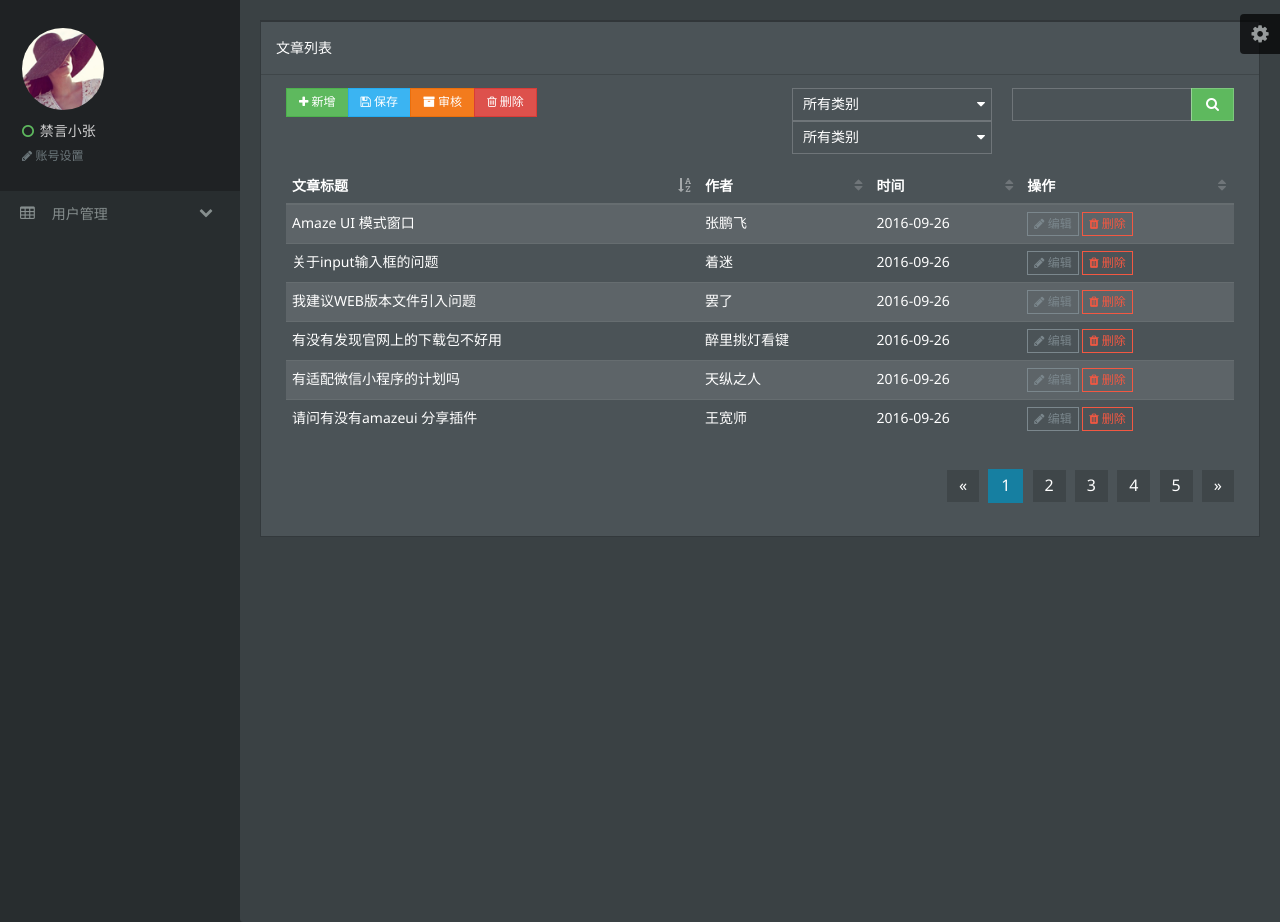
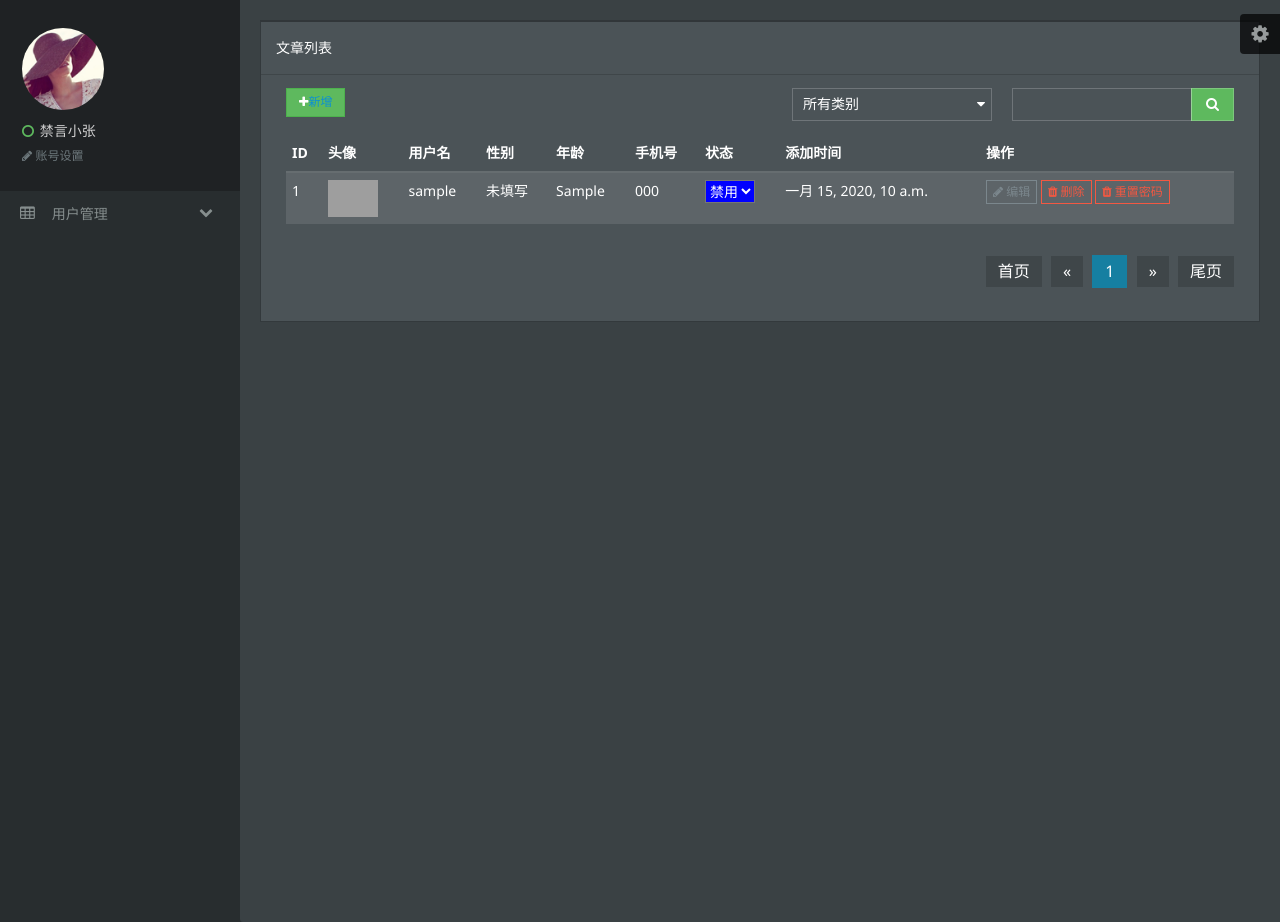
Before and after one commit to sirxyy/djangoproject, a Django app: a page that uses shop/templates/myadmin/table-list.html in a window 1280 px wide. Shown: the part 56-978 px from the top of the page. Run offline with Django 3.2, Linux system fonts and the light colour scheme; tables that the repository leaves empty hold one stand-in row (values such as "Sample post"); grey boxes are pictures that could not be loaded.

Commit message:
用户列表,增删改查用户,分页,搜索

```diff
--- a/shop/myadmin/urls.py
+++ b/shop/myadmin/urls.py
@@ -7,5 +7,11 @@ urlpatterns = [
     url(r'^$', views.index, name="myadmin_index"),
     url(r'^vipuser/$', views.vipuser, name="myadmin_vipuser"),
     url(r'^adduser/$', views.adduser, name="myadmin_adduser"),
+    url(r'^deluser/$', views.deluser, name="myadmin_deluser"),
+    url(r'^edituser/$', views.edituser, name="myadmin_edituser"),
 
+    # 修改状态
+    url(r'^changes/$', views.changes, name="myadmin_changes"),
+    # 重置密码
+    url(r'^respwd/$', views.respwd, name="myadmin_respwd"),
 ]
--- a/shop/myadmin/views.py
+++ b/shop/myadmin/views.py
@@ -1,9 +1,11 @@
 from django.shortcuts import render, redirect
-from django.http import HttpResponse
+from django.http import HttpResponse, JsonResponse
 import time, os
 from django.contrib.auth.hashers import make_password, check_password
 from django.core.urlresolvers import reverse
 from . import models
+from shop.settings import BASE_DIR
+from django.core.paginator import Paginator
 
 # Create your views here.
 def index(request):
@@ -11,8 +13,51 @@ def index(request):
 
 # 用户列表
 def vipuser(request):
+    # 查询库里的所有数据
+    info = models.Users.objects.all().exclude(status=3)
 
-    return render(request, 'myadmin/table-list.html')
+     # 接受类型
+    types = request.GET.get('type')
+    # 接受关键字
+    search = request.GET.get('search')
+    # 判断用是否搜索内容
+    if types:
+        if types=='all':
+            #根据id username phone
+            # select * from myadmin_users where id like %search% or username like %search% or phone like %search%
+            from django.db.models import Q
+
+            info = models.Users.objects.filter(Q(id__contains=search)|Q(username__contains=search)|Q(phone__contains=search))
+        elif types=='uname':
+            info = models.Users.objects.filter(username__contains=search)
+        elif types=='uphone':
+            info = models.Users.objects.filter(phone__contains=search)
+        elif types == 'uid':
+            info = models.Users.objects.filter(id__contains=search)
+
+    # 实例化分页对象
+    p = Paginator(info, 10)
+
+    # 一共可以分几页
+    sumpage = p.num_pages
+
+    # 取第几页的数据
+    # 接收用户的页码
+    page = int(request.GET.get('p', 1))
+    # 第几页的数据
+    page1 = p.page(page)
+
+    if page <= 3:
+        # 页码的迭代序列  [1,2,3,4,5,6,7]
+        prange = p.page_range[:5]
+    elif page + 2 >= sumpage:
+        prange = p.page_range[-5:]
+    else:
+        prange = p.page_range[page - 3: page + 2]
+
+
+    return render(request,'myadmin/table-list.html',{'info':page1,'prange':prange,'page':page,'sumpage':sumpage})
+
 
 def adduser(request):
     if request.method == 'GET':
@@ -23,13 +68,12 @@ def adduser(request):
         userinfo.pop('csrfmiddlewaretoken')
         print(userinfo)
 
-        myfile = request.FILES.get('head_url')
+        myfile = request.FILES.get('head_url') # ###
 
         if not myfile:
             return HttpResponse("<script>alert('请选择头像'); location.href = '';</script>")
 
         userinfo['head_url'] = upload(myfile)
-
         userinfo['password'] = make_password(userinfo['password'], None, 'pbkdf2_sha256')
 
         try:
@@ -38,10 +82,75 @@ def adduser(request):
             return redirect(reverse('myadmin_vipuser'))
         except:
             return HttpResponse("<script>alert('添加失败!!'); location.href = '';</script>")
+
+def deluser(request):
+    uid = request.GET.get('uid')
+    user = models.Users.objects.get(id=uid)
+    user.status = 3
+    user.save()
+    return redirect(reverse('myadmin_vipuser'))
+
+def edituser(request):
+    # 接受用户的id
+    uid = request.GET.get('uid')
+    # 判断是get还是post
+    if request.method == 'GET':
+        user = models.Users.objects.get(id=uid)
+        return render(request, 'myadmin/edit.html', {'userinfo': user})
+    elif request.method == 'POST':
+        # 获取用户的提交信息
+        userinfo = request.POST.dict()
+        # 更新数据
+        uinfo = models.Users.objects.get(id=uid)
+        uinfo.username = userinfo['username']
+        uinfo.phone = userinfo['phone']
+        uinfo.age = userinfo['age']
+        uinfo.sex = userinfo['sex']
+        # 判断头像有没有上传
+        file = request.FILES.get('head_url')
+        if file:
+            # 右头像上传，要吧旧投头像删除
+            # /dajngo07/py17/shop    ./static/pics/1547686265.6370358.png
+            os.remove('.' + uinfo.head_url)
+            headurl = upload(file)
+            uinfo.head_url = headurl
+        uinfo.save()
+        return redirect(reverse('myadmin_vipuser'))
+
+
+# 修改状态
+def changes(request):
+    # 获取uid 获取状态值
+    uid = request.GET.get('uid')
+    status = request.GET.get('status')
+    try:
+        user = models.Users.objects.get(id=uid)
+        user.status = int(status)
+        user.save()
+        msg = {'msg': '修改状态成功'}
+        return JsonResponse(msg)
+    except:
+        msg = {'msg': '修改状态失败'}
+        return JsonResponse(msg)
+
+# 重置密码
+def respwd(request):
+    #
+    uid = request.GET.get('uid')
+    user = models.Users.objects.get(id=uid)
+    user.password = make_password('123456', None, 'pbkdf2_sha256')
+    user.save()
+    # res = check_password('123456', 'pbkdf2_sha256$36000$hZvkItMm9w48$Xoxa4liNA2kigCW9FFquzfh3ppa1VCal50Zfoyu1ii0=')
+    # print(res)
+    data = {'msg': '重置密码成功'}
+    return JsonResponse(data)
+
 # 封装成函数
 def upload(myfile):
     """
-    功能:头像文件上传
+    参数:上传的文件名
+    功能:头像文件上传到后台
+    返回值:头像文件路径在项目的完整路径
     """
     # 新名字
     filename = str(time.time()) + '.' + myfile.name.split('.').pop()
@@ -50,4 +159,4 @@ def upload(myfile):
         destination.write(chunk)
     destination.close()
     # /static/pics/filename
-    return 'static/pics' + filename
+    return '/static/pics/' + filename
--- a/shop/templates/myadmin/table-list.html
+++ b/shop/templates/myadmin/table-list.html
@@ -12,166 +12,122 @@
                         <div class="am-form-group">
                             <div class="am-btn-toolbar">
                                 <div class="am-btn-group am-btn-group-xs">
-                                    <button type="button" class="am-btn am-btn-default am-btn-success"><span class="am-icon-plus"></span> 新增</button>
-                                    <button type="button" class="am-btn am-btn-default am-btn-secondary"><span class="am-icon-save"></span> 保存</button>
-                                    <button type="button" class="am-btn am-btn-default am-btn-warning"><span class="am-icon-archive"></span> 审核</button>
-                                    <button type="button" class="am-btn am-btn-default am-btn-danger"><span class="am-icon-trash-o"></span> 删除</button>
+                                    <button type="button" class="am-btn am-btn-default am-btn-success" ><span class="am-icon-plus"></span><a href="{% url 'myadmin_adduser' %}">新增</a></button>
                                 </div>
                             </div>
                         </div>
                     </div>
+                    <form action="">
                         <div class="am-u-sm-12 am-u-md-6 am-u-lg-3">
                             <div class="am-form-group tpl-table-list-select">
-                            <select data-am-selected="{btnSize: 'sm'}" style="display: none;">
-                                <option value="option1">所有类别</option>
-                                <option value="option2">IT业界</option>
-                                <option value="option3">数码产品</option>
-                                <option value="option3">笔记本电脑</option>
-                                <option value="option3">平板电脑</option>
-                                <option value="option3">只能手机</option>
-                                <option value="option3">超极本</option>
+                                <select name="type" data-am-selected="{btnSize: 'sm'}" style="display: none;">
+                                    <option {% if request.GET.type == 'all' %}selected {% endif %} value="all">所有类别</option>
+                                    <option {% if request.GET.type == 'uid' %}selected {% endif %} value="uid">ID</option>
+                                    <option {% if request.GET.type == 'uname' %}selected {% endif %} value="uname">用户名</option>
+                                    <option {% if request.GET.type == 'uphone' %}selected {% endif %} value="uphone">手机号</option>
                                 </select>
-                            <div class="am-selected am-dropdown " id="am-selected-8onup" data-am-dropdown="">
-                                <button type="button" class="am-selected-btn am-btn am-dropdown-toggle am-btn-sm am-btn-default"> <span class="am-selected-status am-fl">所有类别</span> <i class="am-selected-icon am-icon-caret-down"></i> </button>
-                                <div class="am-selected-content am-dropdown-content">
-                                    <h2 class="am-selected-header"><span class="am-icon-chevron-left">返回</span></h2>
-                                    <ul class="am-selected-list">
-                                        <li class="am-checked" data-index="0" data-group="0" data-value="option1"> <span class="am-selected-text">所有类别</span> <i class="am-icon-check"></i></li>
-                                        <li class="" data-index="1" data-group="0" data-value="option2"> <span class="am-selected-text">IT业界</span> <i class="am-icon-check"></i></li>
-                                        <li class="" data-index="2" data-group="0" data-value="option3"> <span class="am-selected-text">数码产品</span> <i class="am-icon-check"></i></li>
-                                        <li class="" data-index="3" data-group="0" data-value="option3"> <span class="am-selected-text">笔记本电脑</span> <i class="am-icon-check"></i></li>
-                                        <li class="" data-index="4" data-group="0" data-value="option3"> <span class="am-selected-text">平板电脑</span> <i class="am-icon-check"></i></li>
-                                        <li class="" data-index="5" data-group="0" data-value="option3"> <span class="am-selected-text">只能手机</span> <i class="am-icon-check"></i></li>
-                                        <li class="" data-index="6" data-group="0" data-value="option3"> <span class="am-selected-text">超极本</span> <i class="am-icon-check"></i></li>
-                                    </ul>
-                                    <div class="am-selected-hint"></div>
-                                </div>
-                            </div>
                             </div>
                         </div>
                         <div class="am-u-sm-12 am-u-md-12 am-u-lg-3">
                             <div class="am-input-group am-input-group-sm tpl-form-border-form cl-p">
-                            <input type="text" class="am-form-field ">
+                                <input type="text"  value="{{request.GET.search}}" name="search" class="am-form-field ">
                                 <span class="am-input-group-btn">
-            <button class="am-btn  am-btn-default am-btn-success tpl-table-list-field am-icon-search" type="button"></button>
+                                    <button class="am-btn  am-btn-default am-btn-success tpl-table-list-field am-icon-search"></button>
                                   </span>
                             </div>
                         </div>
+                    </form>
                     <div class="am-u-sm-12">
-                        <table width="100%" class="am-table am-table-compact am-table-striped tpl-table-black " id="example-r">
+                        <table width="100%" class="am-table am-table-compact am-table-striped tpl-table-black ">
                             <thead>
                                 <tr>
-                                    <th>文章标题</th>
-                                    <th>作者</th>
-                                    <th>时间</th>
+                                    <th>ID</th>
+                                    <th>头像</th>
+                                    <th>用户名</th>
+                                    <th>性别</th>
+                                    <th>年龄</th>
+                                    <th>手机号</th>
+                                    <th>状态</th>
+                                    <th>添加时间</th>
                                     <th>操作</th>
                                 </tr>
                             </thead>
                             <tbody>
+                                {% for i in info %}
                                 <tr class="gradeX">
-                                    <td>Amaze UI 模式窗口</td>
-                                    <td>张鹏飞</td>
-                                    <td>2016-09-26</td>
+                                    <td>{{ i.id }}</td>
+                                    <td><img src="{{ i.head_url }}" alt="" width="50"></td>
+                                    <td>{{ i.username }}</td>
+                                    {% if i.sex == '1' %}
+                                    <td>男</td>
+                                    {% elif i.sex == '0' %}
+                                    <td>女</td>
+                                    {% else %}
+                                    <td>未填写</td>
+                                    {% endif %}
+                                    <td>{{ i.age }}</td>
+                                    <td>{{ i.phone }}</td>
+                                    <td>
+                                         <select style="background:blue" class="changes" uid="{{i.id}}">
+                                            <option {% if i.status == 0 %}selected {% endif %} value="0">正常</option>
+                                            <option {% if i.status == 1 %}selected {% endif %} value="1">禁用</option>
+                                        </select>
+                                    </td>
+                                    <td>{{ i.addtime }}</td>
                                     <td>
                                         <div class="tpl-table-black-operation">
-                                            <a href="javascript:;">
+                                            <a href="{% url 'myadmin_edituser' %}?uid={{ i.id }}">
                                                 <i class="am-icon-pencil"></i> 编辑
                                             </a>
-                                            <a href="javascript:;" class="tpl-table-black-operation-del">
+                                            <a href="{% url 'myadmin_deluser' %}?uid={{ i.id }}" class="tpl-table-black-operation-del">
                                                 <i class="am-icon-trash"></i> 删除
+                                            </a>
+                                            <a href="javascript:void(0);" uid="{{ i.id }}" class="changepwd tpl-table-black-operation-del">
+                                                <i class="am-icon-trash"></i> 重置密码
                                             </a>
                                         </div>
                                     </td>
                                 </tr>
-                                <tr class="even gradeC">
-                                    <td>有适配微信小程序的计划吗</td>
-                                    <td>天纵之人</td>
-                                    <td>2016-09-26</td>
-                                    <td>
-                                        <div class="tpl-table-black-operation">
-                                            <a href="javascript:;">
-                                                            <i class="am-icon-pencil"></i> 编辑
-                                                        </a>
-                                            <a href="javascript:;" class="tpl-table-black-operation-del">
-                                                            <i class="am-icon-trash"></i> 删除
-                                                        </a>
-                                        </div>
-                                    </td>
-                                </tr>
-                                <tr class="gradeX">
-                                    <td>请问有没有amazeui 分享插件</td>
-                                    <td>王宽师</td>
-                                    <td>2016-09-26</td>
-                                    <td>
-                                        <div class="tpl-table-black-operation">
-                                            <a href="javascript:;">
-                                                            <i class="am-icon-pencil"></i> 编辑
-                                                        </a>
-                                            <a href="javascript:;" class="tpl-table-black-operation-del">
-                                                            <i class="am-icon-trash"></i> 删除
-                                                        </a>
-                                        </div>
-                                    </td>
-                                </tr>
-                                <tr class="even gradeC">
-                                    <td>关于input输入框的问题</td>
-                                    <td>着迷</td>
-                                    <td>2016-09-26</td>
-                                    <td>
-                                        <div class="tpl-table-black-operation">
-                                            <a href="javascript:;">
-                                                            <i class="am-icon-pencil"></i> 编辑
-                                                        </a>
-                                            <a href="javascript:;" class="tpl-table-black-operation-del">
-                                                            <i class="am-icon-trash"></i> 删除
-                                                        </a>
-                                        </div>
-                                    </td>
-                                </tr>
-                                <tr class="even gradeC">
-                                    <td>有没有发现官网上的下载包不好用</td>
-                                    <td>醉里挑灯看键</td>
-                                    <td>2016-09-26</td>
-                                    <td>
-                                        <div class="tpl-table-black-operation">
-                                            <a href="javascript:;">
-                                                            <i class="am-icon-pencil"></i> 编辑
-                                                        </a>
-                                            <a href="javascript:;" class="tpl-table-black-operation-del">
-                                                            <i class="am-icon-trash"></i> 删除
-                                                        </a>
-                                        </div>
-                                    </td>
-                                </tr>
-                                <tr class="even gradeC">
-                                    <td>我建议WEB版本文件引入问题</td>
-                                    <td>罢了</td>
-                                    <td>2016-09-26</td>
-                                    <td>
-                                        <div class="tpl-table-black-operation">
-                                            <a href="javascript:;">
-                                                            <i class="am-icon-pencil"></i> 编辑
-                                                        </a>
-                                            <a href="javascript:;" class="tpl-table-black-operation-del">
-                                                            <i class="am-icon-trash"></i> 删除
-                                                        </a>
-                                        </div>
-                                    </td>
-                                </tr>
+                                {% endfor %}
                                 <!-- more data -->
                             </tbody>
+                            <script>
+                                // 修改状态
+                                $('.changes').change(function(){
+                                    // 获取用户id
+                                    var uid = $(this).attr('uid');
+                                    // 获取value值
+                                    var val = $(this).val();
+                                    // 发送ajax
+                                    $.get('{% url 'myadmin_changes' %}',{uid:uid,status:val},function(data){
+                                        alert(data.msg)
+                                    },'json');
+                                });
+
+                                // 重置密码
+                                $('.changepwd').click(function () {
+                                    // 获取用户id
+                                    var uid = $(this).attr('uid');
+                                    // 发送ajax请求,重置密码
+                                    $.get('{% url 'myadmin_respwd' %}', {uid: uid}, function (data) {
+                                        console.log(data);
+                                    }, 'json');
+                                });
+                            </script>
                         </table>
                     </div>
                     <div class="am-u-lg-12 am-cf">
                         <div class="am-fr">
                             <ul class="am-pagination tpl-pagination">
-                                <li class="am-disabled"><a href="#">«</a></li>
-                                <li class="am-active"><a href="#">1</a></li>
-                                <li><a href="#">2</a></li>
-                                <li><a href="#">3</a></li>
-                                <li><a href="#">4</a></li>
-                                <li><a href="#">5</a></li>
-                                <li><a href="#">»</a></li>
+                                <li ><a href="{% url 'myadmin_vipuser' %}?p=1&type={{request.GET.type}}&search={{request.GET.search}}">首页</a></li>
+
+                                <li {% if page == 1 %}class="am-disabled"{% endif %}><a href="{% url 'myadmin_vipuser' %}?p={{page|add:-1}}&type={{request.GET.type}}&search={{request.GET.search}}">«</a></li>
+                                {% for i in prange %}
+                                <li {% if page == i %} class="am-active" {% endif %}><a href="{% url 'myadmin_vipuser' %}?p={{i}}&type={{request.GET.type}}&search={{request.GET.search}}">{{i}}</a></li>
+                                {% endfor %}
+                                <li {% if page == sumpage %}class="am-disabled"{% endif %}><a href="{% url 'myadmin_vipuser' %}?p={{page|add:1}}&type={{request.GET.type}}&search={{request.GET.search}}">»</a></li>
+
+                                <li ><a href="{% url 'myadmin_vipuser' %}?p={{sumpage}}&type={{request.GET.type}}&search={{request.GET.search}}">尾页</a></li>
                             </ul>
                         </div>
                     </div>
```
Also changed, not shown: shop/templates/myadmin/edit.html (added, +76 -0 lines), README.md, shop/myadmin/migrations/0001_initial.py, shop/static/pics/1547637780.5619378.jpg (deleted), shop/static/pics/1547637895.8905008.png (deleted), shop/static/pics/1547717423.3459675.jpg (added), shop/static/pics/1547717462.5112355.jpg (added), shop/static/pics/1547717495.0384996.jpg (added), shop/static/pics/1547717529.9167364.jpg (added), shop/static/pics/1547717589.2748818.jpg (added). Lines whose indentation alone changed are shown as unchanged.
